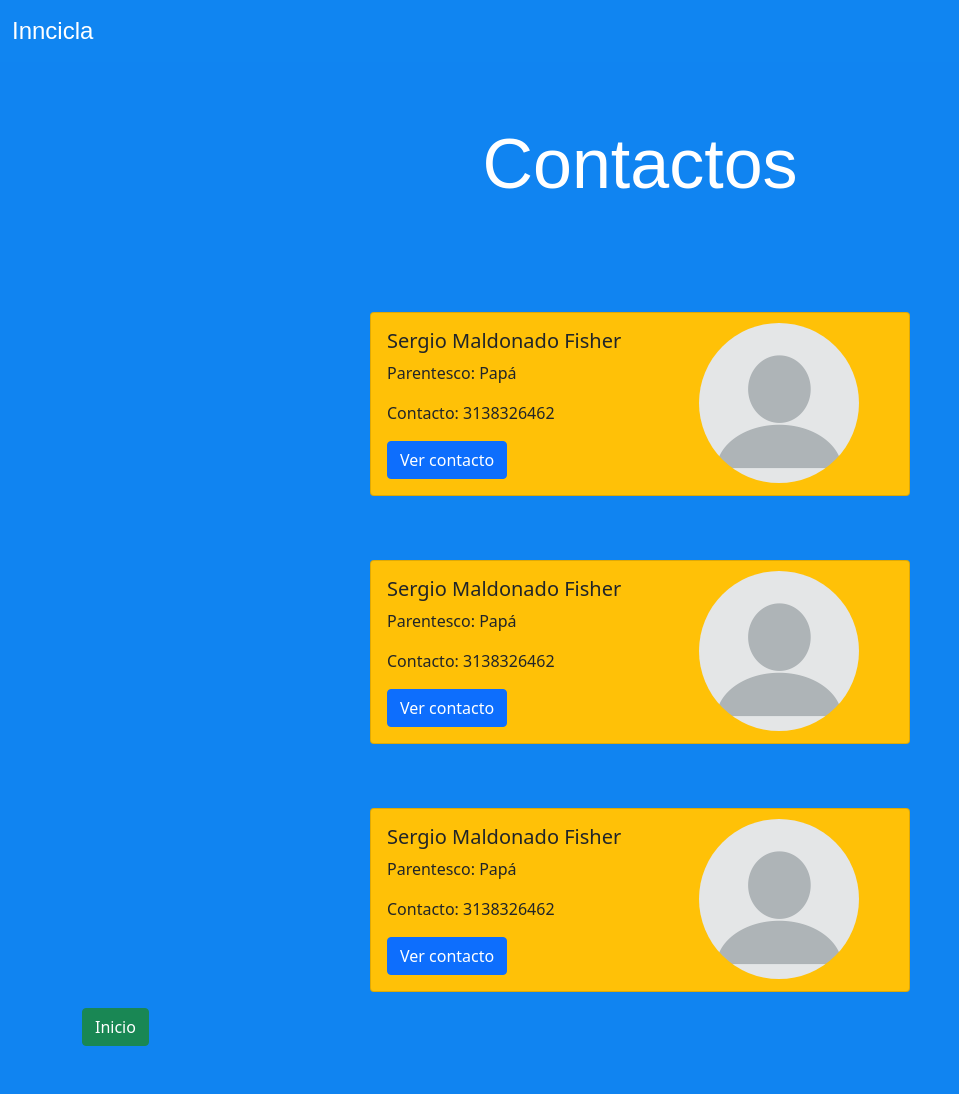
After one commit to ntvelezd/Inncicla, a Django app: template InnciclaApp/templates/InnciclaApp/Contactos/contactos.html in a window 1280 px wide. The commit adds this page. Shown: the whole page, without its empty margins (0-959 px from the left). Run offline with Django 3.2, Linux system fonts and the light colour scheme; the template is opened without the code that fills it, so the values that code supplies are empty; some web fonts are replaced.

Commit message:
Desarrollo front contactos

```diff
--- a/InnciclaApp/static/css/primerTemplate.css
+++ b/InnciclaApp/static/css/inicio.css
@@ -2,6 +2,11 @@
     color: #f8f8f8;
 
 }
+
+.text{
+    color:red
+}
+
 .color{
     color:white;
     text-align: center;
@@ -78,7 +83,7 @@
 }
 
 .profile{
-    position: relative;
+    position: absolute;
     left:80px;
     border-radius: 200px;
     width: 110px;
@@ -92,4 +97,19 @@
 
 
 
+
+.profile-contacto{
+    position: absolute;
+    right:40px;
+    border-radius: 200px;
+    width: 180px;
+    padding: 10px;
+
+}
+
+.card-contacto{
+    margin: auto;
+}
+
+
 ;
--- /dev/null
+++ b/InnciclaApp/templates/InnciclaApp/Contactos/contactos.html
@@ -0,0 +1,82 @@
+{% extends 'InnciclaApp/base.html' %}
+{% load static %}
+{% block content %}
+    <div class="container">
+        <h1 class="color">Contactos</h1>
+        <br />
+        <br />
+        <div class="row">
+            <div class = " container">
+                <div class="card bg-warning mb-3 card-contacto" style="max-width: 540px;">
+                    <div class="row g-0">
+                        <div class="col-sm-8">
+                            <img class="profile-contacto" src="{% static 'css/images/profile3.png' %}">
+                            <div class="card-body">
+                                <h5 class="card-title">Sergio Maldonado Fisher</h5>
+                                <p class="card-text">
+                                    Parentesco: Papá
+                                </p>
+                                <p class="card-text">
+                                    Contacto: 3138326462
+                                </p>
+                                <a href="https://www.google.com.co/maps/place/EnCicla+-+Robledo/@6.2731701,-75.5943878,17z/data=!3m1!4b1!4m5!3m4!1s0x8e44293dd16719ab:0x2e9d5610883144e6!8m2!3d6.2731648!4d-75.5921938"
+                                   class="btn btn-primary">Ver contacto</a>
+                            </div>
+                        </div>
+                    </div>
+                </div>
+            </div>
+        </div>
+        <br />
+        <br />
+        <div class="row">
+            <div class = "container">
+                <div class="card bg-warning mb-3 card-contacto" style="max-width: 540px;">
+                    <div class="row g-0">
+                        <div class="col-sm-8">
+                            <img class="profile-contacto" src="{% static 'css/images/profile3.png' %}">
+                            <div class="card-body">
+                                <h5 class="card-title">Sergio Maldonado Fisher</h5>
+                                <p class="card-text">
+                                    Parentesco: Papá
+                                </p>
+                                <p class="card-text">
+                                    Contacto: 3138326462
+                                </p>
+                                <a href="https://www.google.com.co/maps/place/EnCicla+-+Robledo/@6.2731701,-75.5943878,17z/data=!3m1!4b1!4m5!3m4!1s0x8e44293dd16719ab:0x2e9d5610883144e6!8m2!3d6.2731648!4d-75.5921938"
+                                   class="btn btn-primary">Ver contacto</a>
+                            </div>
+                        </div>
+                    </div>
+                </div>
+            </div>
+        </div>
+        <br />
+        <br />
+        <div class="row">
+            <div class = "container">
+                <div class="card bg-warning mb-3 card-contacto" style="max-width: 540px;">
+                    <div class="row g-0">
+                        <div class="col-sm-8">
+                            <img class="profile-contacto" src="{% static 'css/images/profile3.png' %}">
+                            <div class="card-body">
+                                <h5 class="card-title">Sergio Maldonado Fisher</h5>
+                                <p class="card-text">
+                                    Parentesco: Papá
+                                </p>
+                                <p class="card-text">
+                                    Contacto: 3138326462
+                                </p>
+                                <a href="https://www.google.com.co/maps/place/EnCicla+-+Robledo/@6.2731701,-75.5943878,17z/data=!3m1!4b1!4m5!3m4!1s0x8e44293dd16719ab:0x2e9d5610883144e6!8m2!3d6.2731648!4d-75.5921938"
+                                   class="btn btn-primary">Ver contacto</a>
+                            </div>
+                        </div>
+                    </div>
+                </div>
+                <a href="{% url 'inicio' %}" class="btn btn-success">Inicio</a>
+            </div>
+        </div>
+    </div>
+    <br />
+    <br />
+{% endblock %}
--- a/InnciclaApp/templates/InnciclaApp/base.html
+++ b/InnciclaApp/templates/InnciclaApp/base.html
@@ -26,7 +26,7 @@
         }
     </style>
     {% load static %}
-    <link rel="stylesheet" type="text/css" href="{% static 'css/primerTemplate.css' %}">
+    <link rel="stylesheet" type="text/css" href="{% static 'css/inicio.css' %}">
 </head>
 
 <body style="background-color:#1084f1;">
--- a/InnciclaApp/templates/InnciclaApp/inicio.html
+++ b/InnciclaApp/templates/InnciclaApp/inicio.html
@@ -12,7 +12,7 @@
 {% load static %}
 <link rel="stylesheet"
       type="text/css"
-      href="{% static 'css/primerTemplate.css' %}">
+      href="{% static 'css/inicio.css' %}">
 <!DOCTYPE html>
 <html>
     <body style="background-color:#1084f1;">
--- a/InnciclaApp/urls.py
+++ b/InnciclaApp/urls.py
@@ -7,4 +7,5 @@ urlpatterns = [
     path('home/', views.home, name='home'),
     url(r'^signup/$', views.signup, name='signup'),
     path('estaciones/', views.estaciones, name="estaciones"),
+    path('contactos/', views.contactos, name="contactos"),
 ]
--- a/InnciclaApp/views.py
+++ b/InnciclaApp/views.py
@@ -28,3 +28,6 @@ def signup(request):
 
 def estaciones(request):
     return render(request,"InnciclaApp/estaciones.html")
+
+def contactos(request):
+    return render(request,"InnciclaApp/Contactos/contactos.html")
```
Also changed, not shown: InnciclaApp/templates/InnciclaApp/Contactos/contactos-info.html (added).
